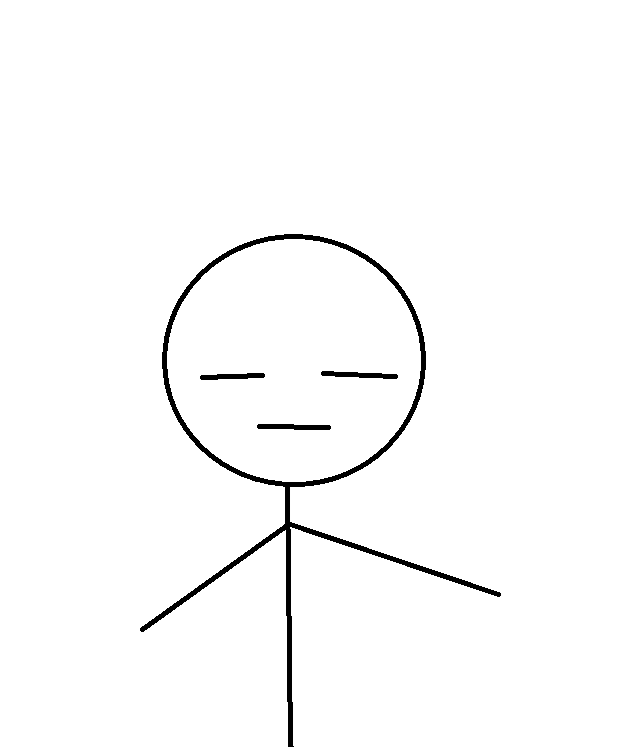
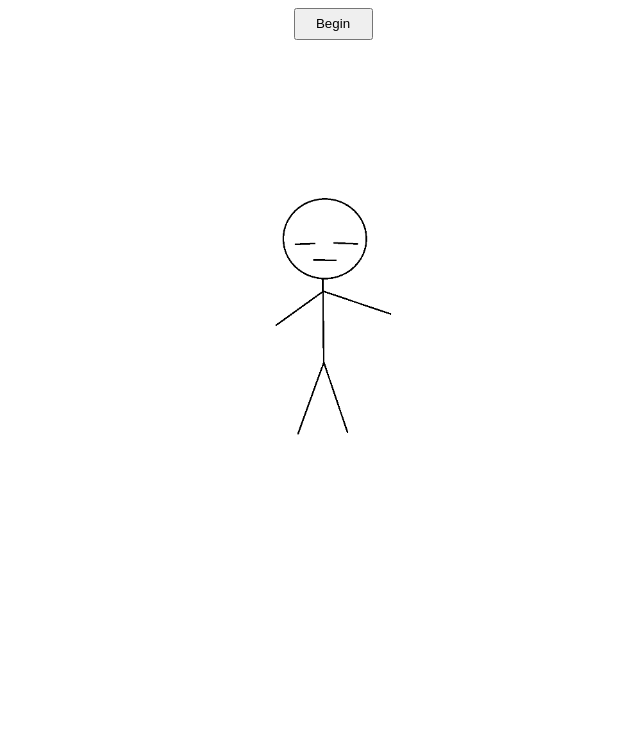
Before and after one commit to FabHeritage/StickManAnimation, a plain HTML site: page index.html in a window 1280 px wide. Shown: the top 747 px of the page, without its empty margins (307-947 px from the left). Drawn offline with Linux system fonts and the light colour scheme.

Commit message:
Landing page in the making. Ask client to press the button if they want to see the animation

```diff
--- a/index.html
+++ b/index.html
@@ -11,12 +11,17 @@
 
 <body>
     <main>
+        <div id="landPage">
+            <button id="startAnim">Begin</button>
+        </div>
         <div id="StickmanContainer">
 
         </div>
+
     </main>
 
     <script src="./scripts/frameGen.js"></script>
+    <script src="./scripts/intro.js"></script>
 </body>
 
 </html>
--- /dev/null
+++ b/scripts/intro.js
@@ -0,0 +1,9 @@
+const btn = document.getElementById("startAnim")
+let isClicked = false
+
+btn.addEventListener("click", ()=>{
+    isClicked != isClicked
+    console.log(isClicked)
+
+    if(!isClicked) {btn.innerHTML = "Begin"; isClicked = true} else{ btn.innerHTML = "End"; isClicked = false} //simplify fabio
+})
--- a/styles/index.css
+++ b/styles/index.css
@@ -1,11 +1,24 @@
-body {
+#landPage {
     display: flex;
     justify-content: center;
 }
 
+#startAnim {
+    width: 6.25%;
+    padding-bottom: 0.5%;
+    padding-top: 0.5%;
+}
+
+#StickmanContainer {
+    display: flex;
+    /* flex-wrap: nowrap; */
+    flex-direction: column;
+    align-items: center;
+
+}
+
 
 .stickmanImage {
-    max-width: 80%;
-    height: auto;
+    max-width: 25%;
     padding: 10%;
 }
```
